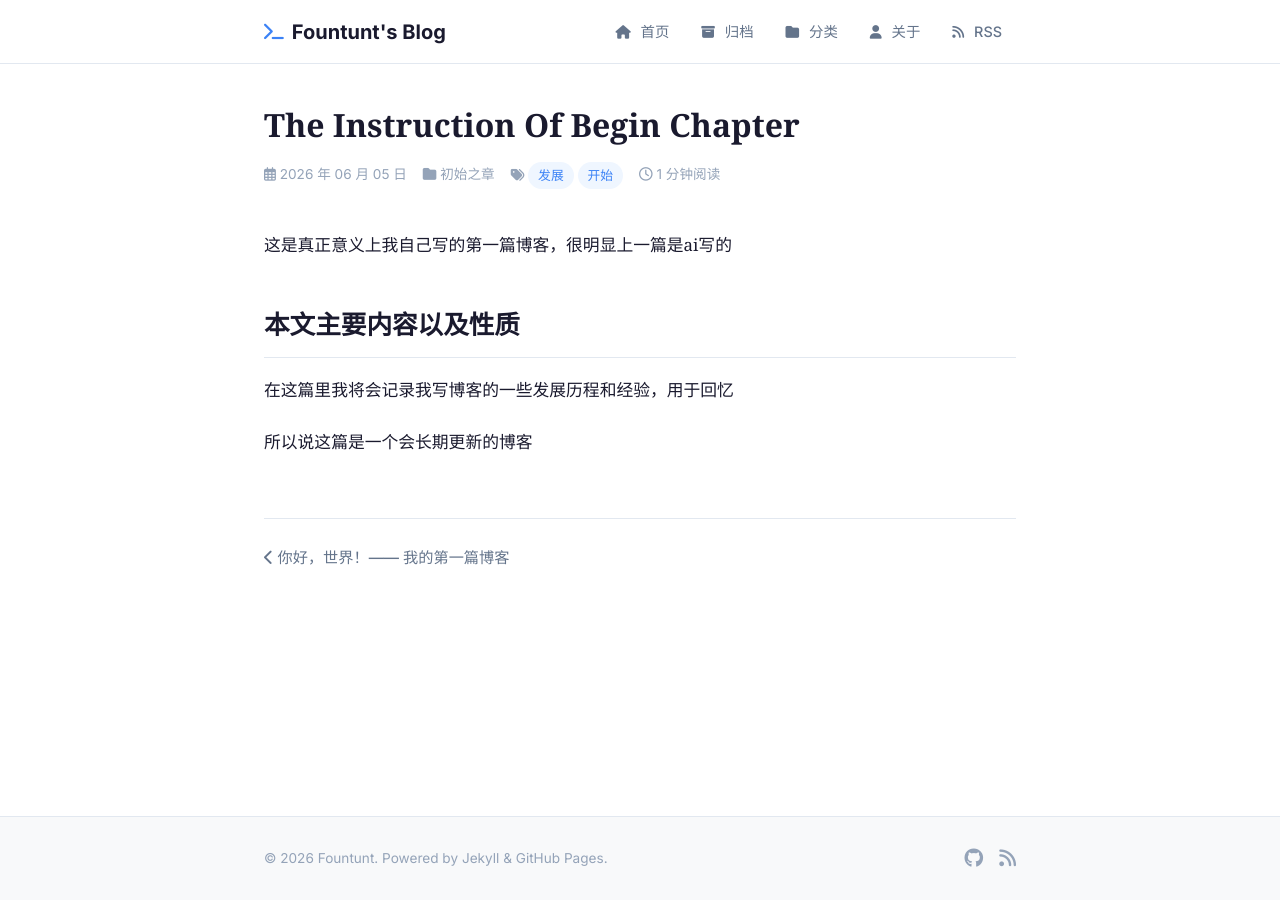
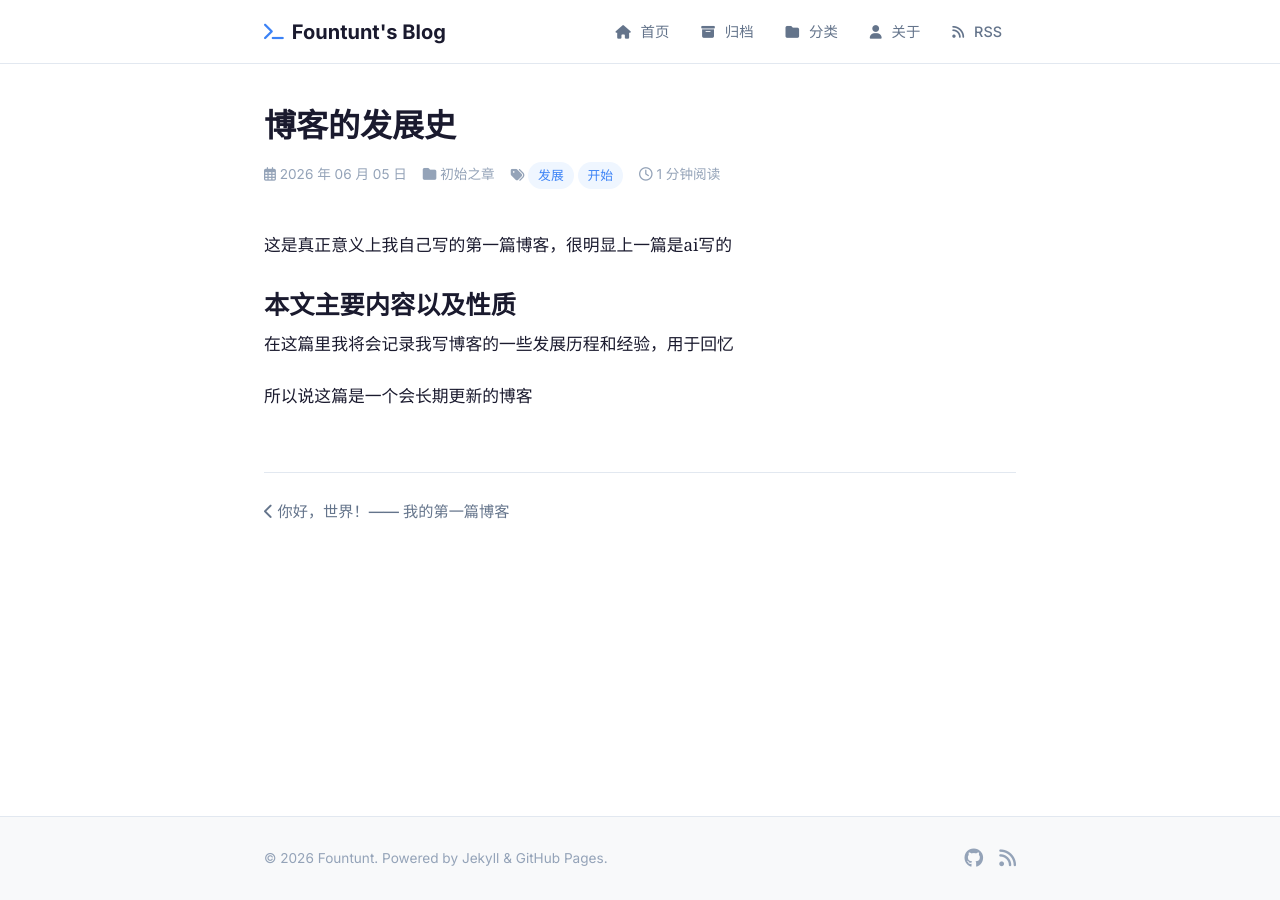
Before and after one commit to fountunt/fountunt.github.io, a Jekyll site: the page built from _posts/2026-06-05-the-instruction-of-begin-chapter.md, in a window 1280 px wide. Built offline with Jekyll 4.4.1, drawn with Linux system fonts in a browser that asks for light colours.

Commit message:
调整了第一篇博客

```diff
--- a/_posts/2026-06-05-the-instruction-of-begin-chapter.md
+++ b/_posts/2026-06-05-the-instruction-of-begin-chapter.md
@@ -8,7 +8,7 @@
 
 这是真正意义上我自己写的第一篇博客，很明显上一篇是ai写的
 
-## 本文主要内容以及性质
+# 本文主要内容以及性质
 在这篇里我将会记录我写博客的一些发展历程和经验，用于回忆
 
 所以说这篇是一个会长期更新的博客
```
Also changed, not shown: other parts of _posts/2026-06-05-the-instruction-of-begin-chapter.md (+1 -1 lines).
